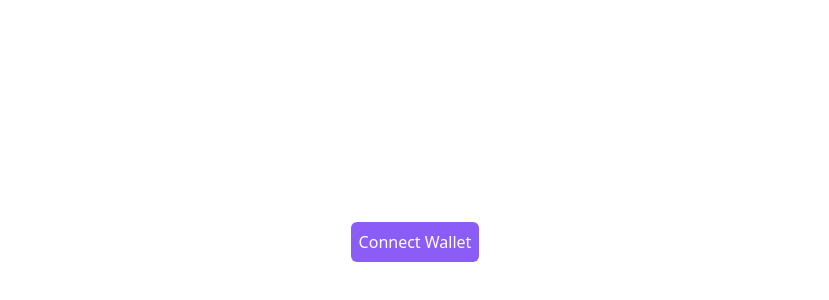
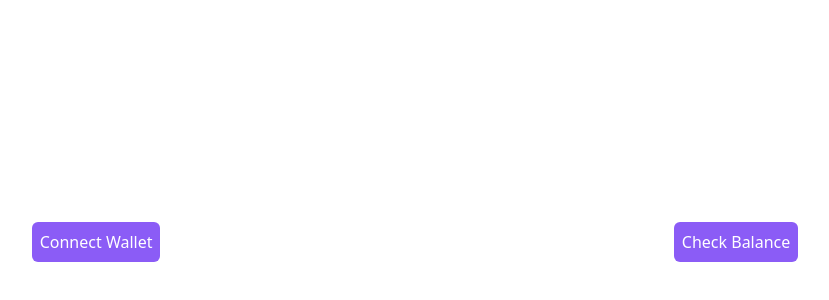
Before and after one commit to 0xProtocol/MetaMaskConnection, a plain HTML site: page index.html in a window 1280 px wide. Shown: the part 158-458 px from the top of the page, without its empty margins (225-1054 px from the left). Drawn offline with nearby package versions, Linux system fonts and the light colour scheme.

Commit message:
Check Balance in logging

```diff
--- a/index.html
+++ b/index.html
@@ -8,7 +8,7 @@
 </head>
 <body class="flex w-screen h-screen justify-center items-center">
 <button onclick="connectWallet()" class="mx-auto rounded-md p-2 bg-purple-500 text-white">Connect Wallet</button>
-
+<button onclick="checkBalance()" class="mx-auto rounded-md p-2 bg-purple-500 text-white">Check Balance</button>
 <!--
 <script>
     window.userWalletAddress = null
--- a/index.js
+++ b/index.js
@@ -4,3 +4,17 @@ async function connectWallet() {
     })
     console.log(accounts)
 }
+
+async function checkBalance() {
+    let balance = await window.ethereum.request({
+        method: "eth_getBalance",
+        params: [
+            "0xD585ef6eA45EeAe19b4454B1dB15B696FcbE94dD",
+            'latest'
+
+        ]
+    }).catch((err) => {
+        console.log(err.code)
+    })
+    console.log(parseInt(balance) / Math.pow(10,18))
+}
```
